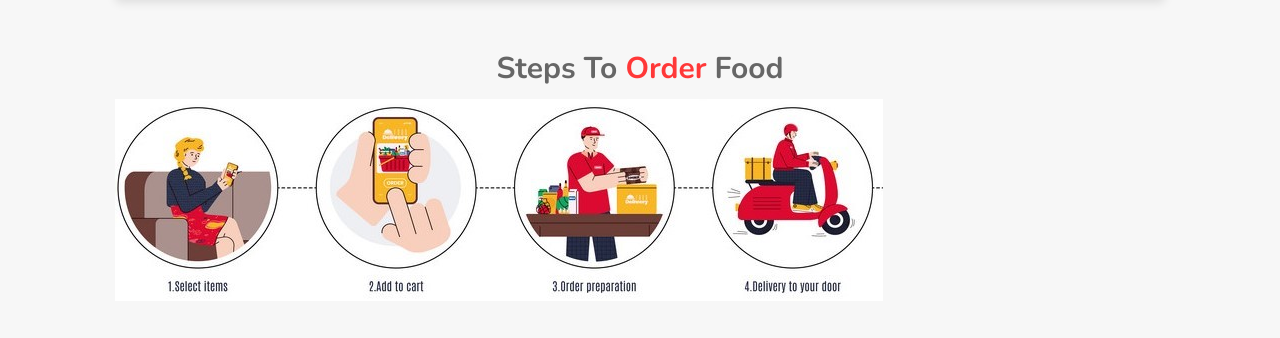
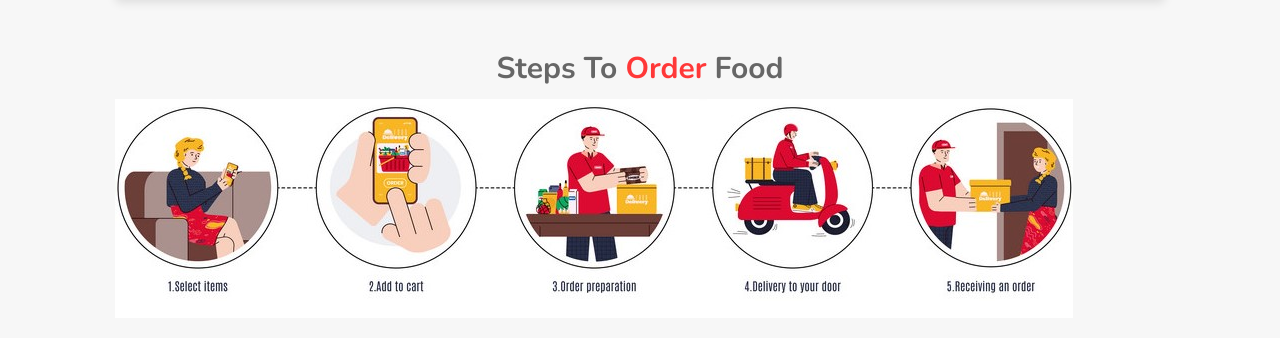
Before and after one commit to VENNAPUSAAnu/restaurantwebsite, a plain HTML site: page index.html in a window 1280 px wide. Shown: the part 2348-2686 px from the top of the page. Drawn offline with nearby package versions, Linux system fonts and the light colour scheme.

Commit message:
Update index.html

```diff
--- a/index.html
+++ b/index.html
@@ -184,7 +184,7 @@
 <section class="steps">
 
         <h1 class="heading">steps to <span>order</span> food</h1>
-       <img src="online1.jpg">
+       <img src="order2.jpg">
 
 
 
```
